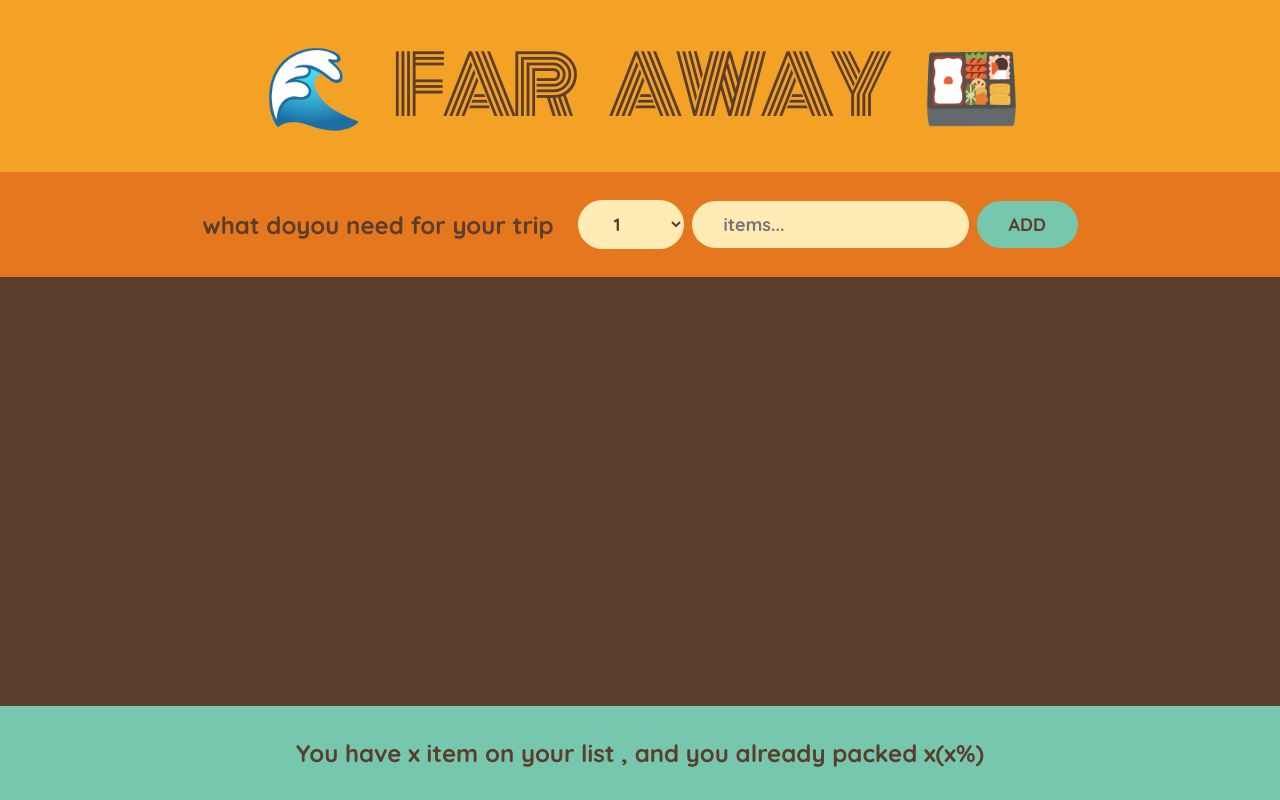
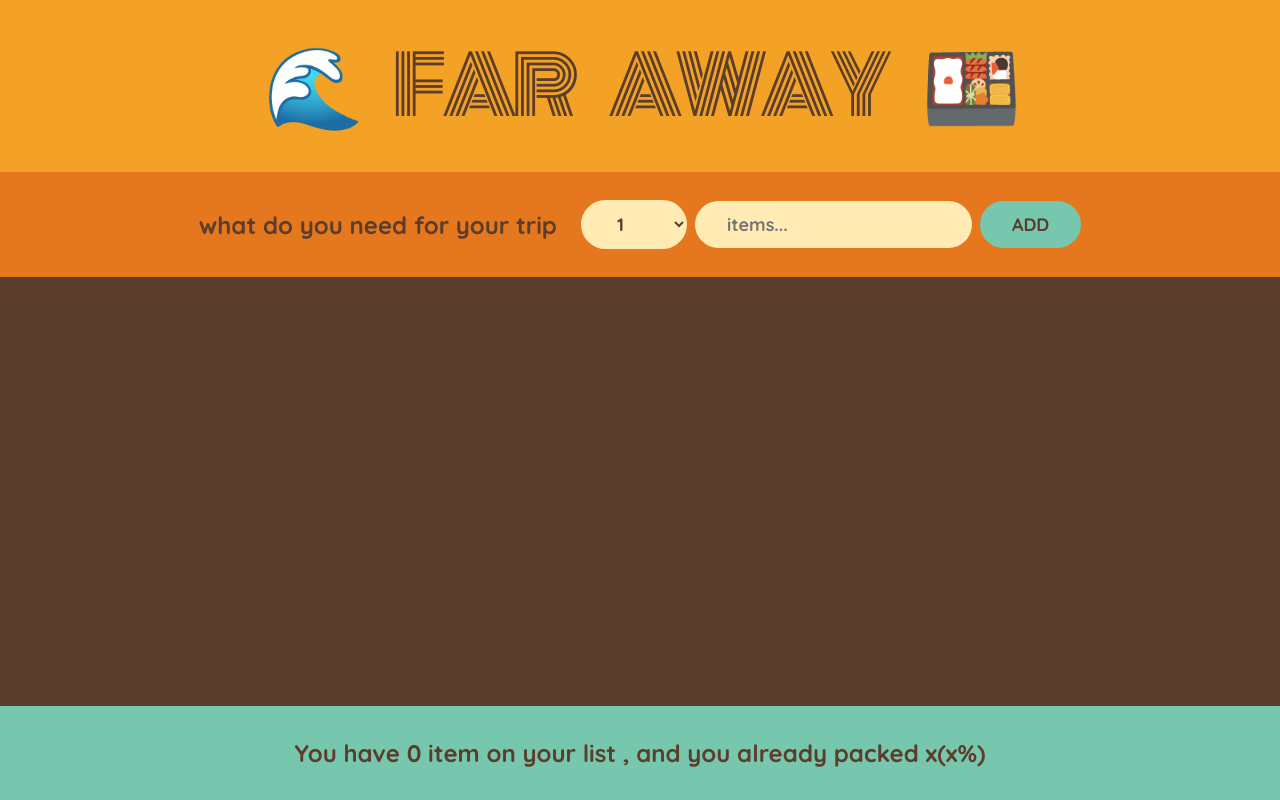
Before and after one commit to yostenalewis1/Travel-list2, a React (Create React App) app: page / in a window 1280 px wide. Built offline with nearby package versions, Linux system fonts and the light colour scheme.

Commit message:
set num Items in stats.

```diff
--- a/src/App.js
+++ b/src/App.js
@@ -2,6 +2,7 @@ import { useState } from "react";
 
 export default function App() {
   const [items, setItems] = useState([]);
+
 
   function handleAddItems(item) {
     setItems((items) => [...items, item]);
@@ -24,7 +25,7 @@ export default function App() {
       <Form onAddItems={handleAddItems} />
       <PackingList items={items} onDeleteItem={handleDeleteItem}
       onToggelitem={handleToggleItem}/>
-      <Stats />
+      <Stats items={items}/>
     </div>
   );
 }
@@ -50,7 +51,7 @@ function Form({ onAddItems }) {
 
   return (
     <form className="add-form" onSubmit={handleSubmit}>
-      <h3>what doyou need for your trip</h3>
+      <h3>what do you need for your trip</h3>
       <select value={quantity} onChange={(e) => setquantity(e.target.value)}>
         {Array.from({ length: 20 }, (_, i) => i + 1).map((num) => (
           <option value={num} key={num}>
@@ -94,10 +95,12 @@ function Item({ item, onDeleteItem ,onToggelitem}) {
   );
 }
 
-function Stats() {
+function Stats({items}) {
+  const numItems = items.length
+
   return (
     <footer className="stats">
-      You have x item on your list , and you already packed x(x%)
+      You have {numItems} item on your list , and you already packed x(x%)
     </footer>
   );
 }
```
